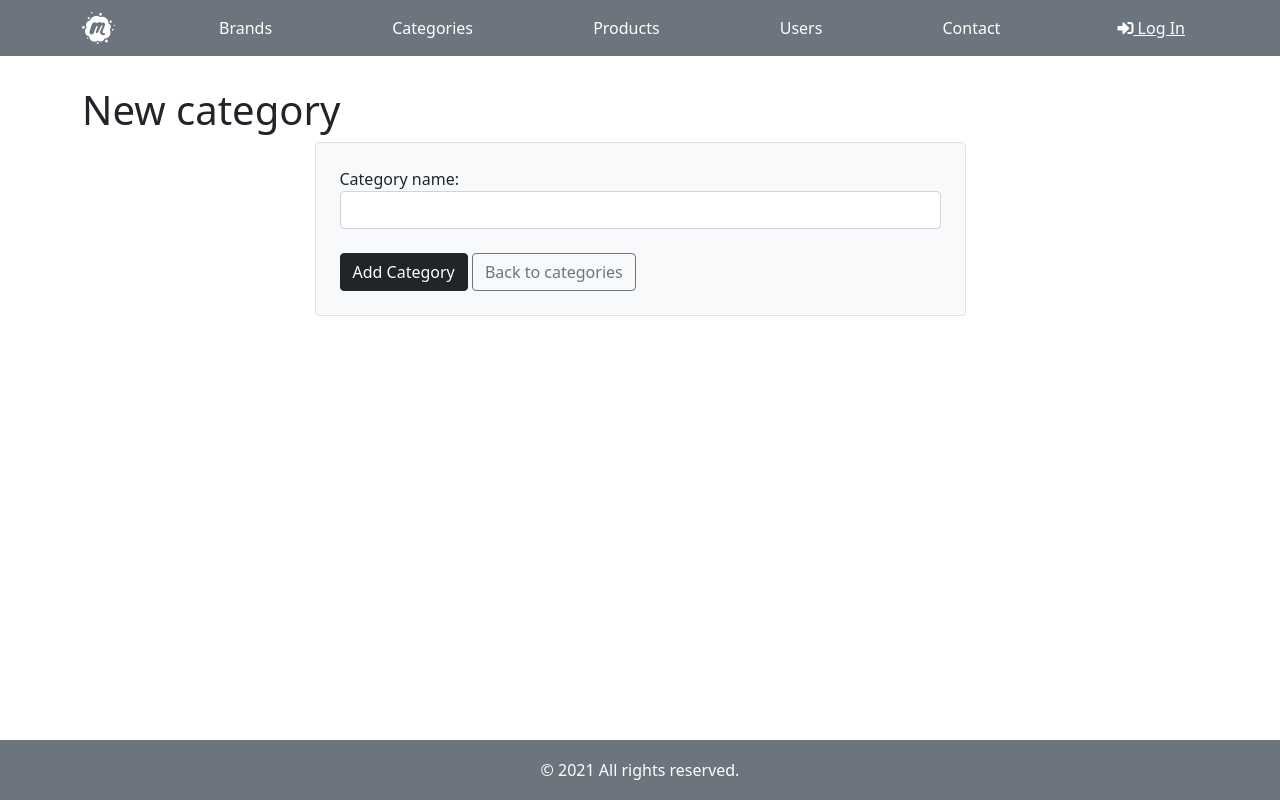
After one commit to anton-hangano/PHPproject, a PHP site: page /addCategoryForm.php in a window 1280 px wide. The commit adds this page. Run offline with PHP 8.4, Linux system fonts and the light colour scheme; some libraries are stand-ins or nearby versions.

Commit message:
feat:Category Form

```diff
--- /dev/null
+++ b/addCategoryForm.php
@@ -0,0 +1,22 @@
+<?php
+include 'includes/header.html';
+include 'includes/nav.php';
+?>
+
+<main class="container">
+    <h1>New category</h1>
+
+    <div class="alert bg-light p-4 col-7 mx-auto border">
+        <form action="addCategory.php" method="post">
+            <div class="form-group">
+                <label for="catName">Category name:</label>
+                <input type="text" name="catName" class="form-control" id="catName" required>
+            </div>
+            <br>
+            <button class="btn btn-dark">Add Category</button>
+            <a href="adminCategories.php" class="btn btn-outline-secondary">Back to categories</a>
+        </form>
+    </div>
+</main>
+
+<?php include 'includes/footer.php';  ?>
--- a/adminCategories.php
+++ b/adminCategories.php
@@ -15,7 +15,7 @@
             <th>ID</th>
             <th>Category</th>
             <th colspan="2">
-                <a href="" class="btn btn-secondary">Add</a>
+                <a href="addCategoryForm.php" class="btn btn-secondary">Add</a>
             </th>
         </tr>
     </thead>
```
